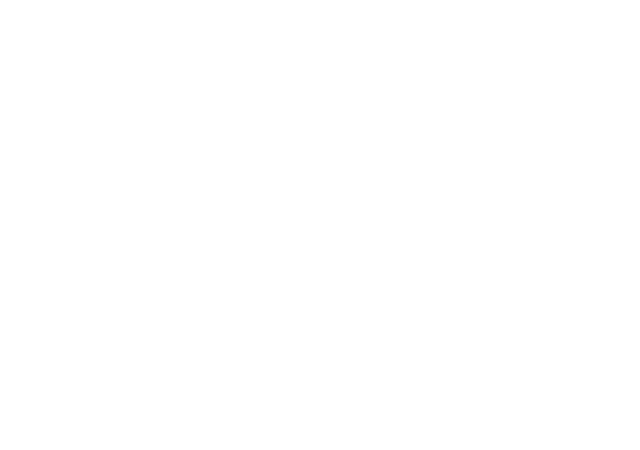
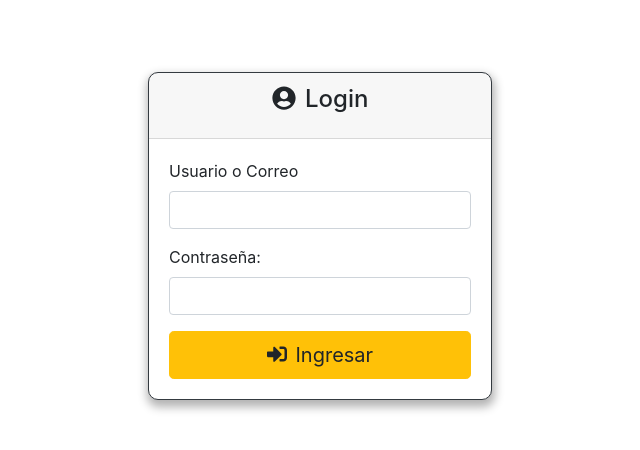
Before and after one commit to LuisLVar/Practica3_AyD1_G9, an Angular app in the folder Cliente/GiftcardApp/: page /login in a window 1280 px wide. Before the commit this address led to /. Shown: the top 450 px of the page, without its empty margins (320-960 px from the left). Built offline with nearby package versions, Linux system fonts and the light colour scheme.

Commit message:
Diseño de login

```diff
--- a/Cliente/GiftcardApp/src/app/app-routing.module.ts
+++ b/Cliente/GiftcardApp/src/app/app-routing.module.ts
@@ -1,7 +1,11 @@
 import { NgModule } from '@angular/core';
 import { Routes, RouterModule } from '@angular/router';
+import { LoginComponent } from './components/login/login.component';
 
-const routes: Routes = [];
+const routes: Routes = [
+  { path: '', redirectTo: '/login', pathMatch: 'full' },
+  { path: 'login', component: LoginComponent },
+];
 
 @NgModule({
   imports: [RouterModule.forRoot(routes)],
--- a/Cliente/GiftcardApp/src/app/components/login/login.component.css
+++ b/Cliente/GiftcardApp/src/app/components/login/login.component.css
@@ -0,0 +1,3 @@
+.btn-singin{
+  width: 100%;
+}
--- a/Cliente/GiftcardApp/src/app/components/login/login.component.html
+++ b/Cliente/GiftcardApp/src/app/components/login/login.component.html
@@ -1 +1,27 @@
-<p>login works!</p>
+<div class="row mt-5">
+  <div class="col-md-4 offset-md-4">
+    <div class="card border-dark box-card" >
+      <div class="card-header text-center">
+        <h4 class="card-title">
+          <i class="fas fa-user-circle icono"></i> Login
+        </h4>
+      </div>
+      <div class="card-body">
+        <form>
+          <div class="form-group">
+            <label for="inputEmail">Usuario o Correo </label>
+            <input type="email" class="form-control" id="inputEmail" >
+          </div>
+          <div class="form-group">
+            <label for="inputEmail">Contraseña: </label>
+            <input type="password" class="form-control" id="inputPassword"  >
+          </div>
+          <button type="button" class="btn btn-warning btn-lg btn-singin">
+            <i class="fas fa-sign-in-alt icono"></i> Ingresar
+          </button>
+        </form>
+      </div>
+    </div>
+  </div>
+
+</div>
--- a/Cliente/GiftcardApp/src/index.html
+++ b/Cliente/GiftcardApp/src/index.html
@@ -13,7 +13,10 @@
   <script src="https://cdn.jsdelivr.net/npm/popper.js@1.16.1/dist/umd/popper.min.js" integrity="sha384-9/reFTGAW83EW2RDu2S0VKaIzap3H66lZH81PoYlFhbGU+6BZp6G7niu735Sk7lN" crossorigin="anonymous"></script>
   <script src="https://stackpath.bootstrapcdn.com/bootstrap/4.5.2/js/bootstrap.min.js" integrity="sha384-B4gt1jrGC7Jh4AgTPSdUtOBvfO8shuf57BaghqFfPlYxofvL8/KUEfYiJOMMV+rV" crossorigin="anonymous"></script>
 
-
+  <!--MAMADAS DE FRONTAWESOME-->
+  <link href="https://fonts.googleapis.com/css?family=Roboto:300,400,500&display=swap" rel="stylesheet">
+  <link href="https://fonts.googleapis.com/icon?family=Material+Icons" rel="stylesheet">
+  <script defer src="https://use.fontawesome.com/releases/v5.0.6/js/all.js"></script>
 </head>
 <body>
   <app-root></app-root>
--- a/Cliente/GiftcardApp/src/styles.css
+++ b/Cliente/GiftcardApp/src/styles.css
@@ -1 +1,9 @@
 /* You can add global styles to this file, and also import other style files */
+.icono{
+  margin-right: 3px;
+}
+
+.box-card {
+  box-shadow: 1px 5px 10px 2px rgba(0, 0, 0, 0.3);
+  border-radius: 10px;
+}
```
